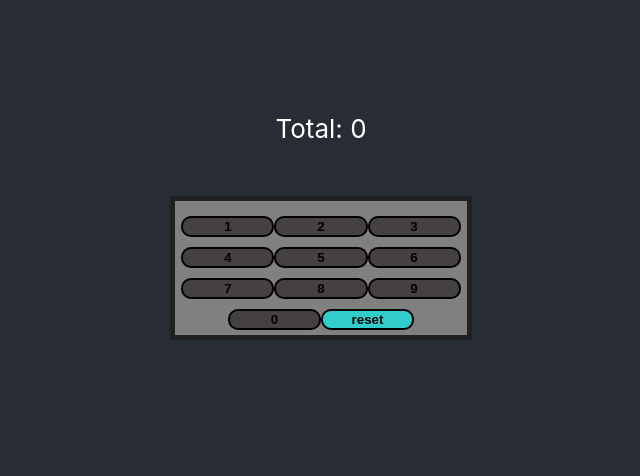
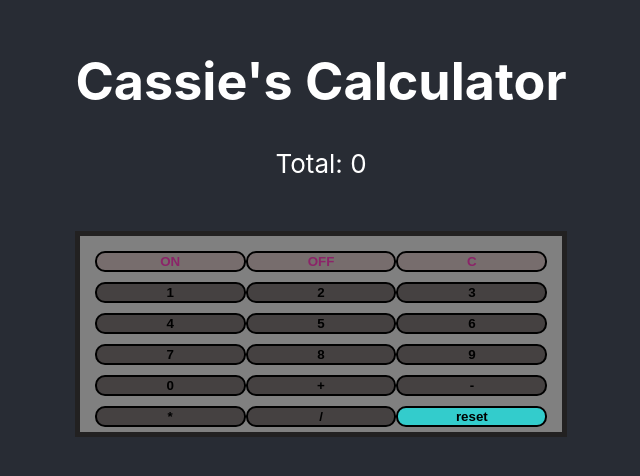
Before and after one commit to cassichan/personal-react-calculator, a React (Create React App) app: page / in a window 1280 px wide. Shown: the part 148-624 px from the top of the page, without its empty margins (319-959 px from the left). Built offline with nearby package versions, Linux system fonts and the light colour scheme.

Commit message:
added more buttons and styles

```diff
--- a/src/App.css
+++ b/src/App.css
@@ -38,7 +38,7 @@
 }
 
 button {
-  width: 33%;
+  width: 32%;
   background-color: rgb(69, 65, 65);
   color:black;
   font-weight: bold;
@@ -49,6 +49,11 @@ button {
 }
 
 
+.calc-func {
+  color:rgb(140, 35, 105);
+  background-color: rgb(119, 109, 109);
+}
+
 #calculator {
   background-color: grey;
   margin:2em;
--- a/src/App.js
+++ b/src/App.js
@@ -1,4 +1,4 @@
-import './App.css';
+import "./App.css";
 import { useState } from "react";
 
 function App() {
@@ -8,8 +8,12 @@ function App() {
   return (
     <div className="App">
       <header className="App-header">
-      <div>Total: {total} </div>
+        <h1 class="banner">Cassie's Calculator </h1>
+        <div id="total">Total: {total} </div>
         <div id="calculator">
+          <button className="calc-func">ON</button>
+          <button className="calc-func">OFF</button>
+          <button className="calc-func">C</button>
           {digits.map((digit) => {
             return (
               <button
@@ -22,8 +26,12 @@ function App() {
               </button>
             );
           })}
-
-          <button style={{color: "black", backgroundColor: "#33cccc"}}
+          <button className="operation">+</button>
+          <button className="operation">-</button>
+          <button className="operation">*</button>
+          <button className="operation">/</button>
+          <button
+            style={{ color: "black", backgroundColor: "#33cccc" }}
             onClick={() => {
               setTotal(total * 0);
             }}
```
